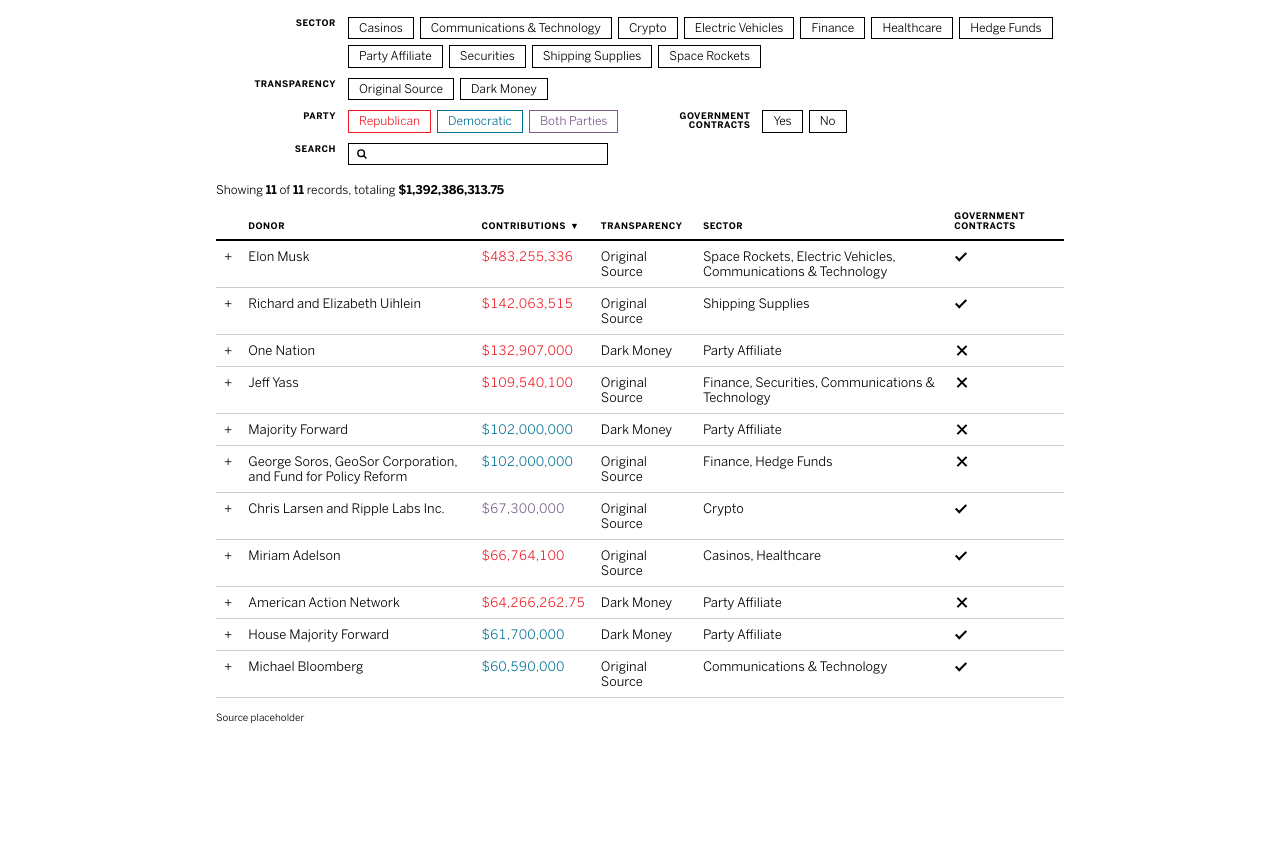
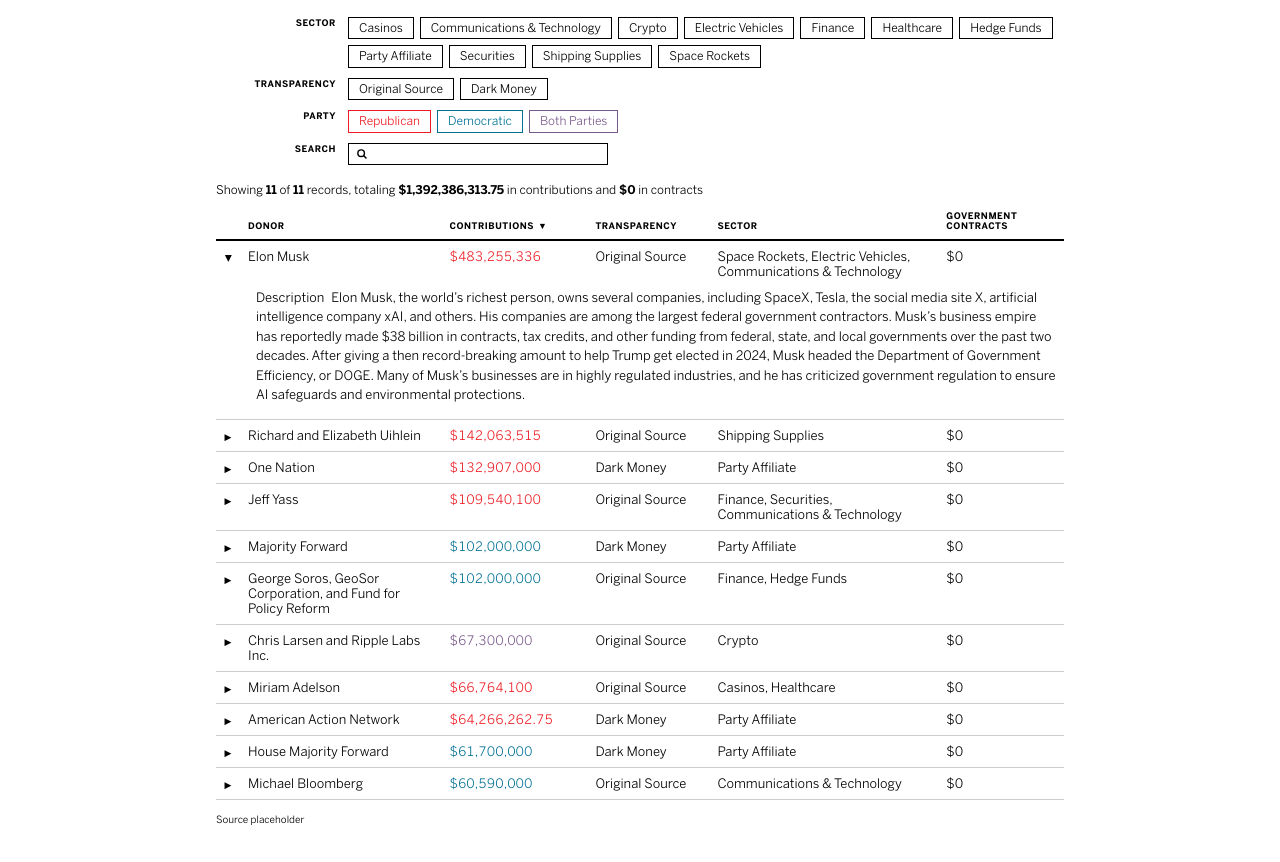
Before and after one commit to zhangj-brennan/mip_top_100_2026, a plain HTML site: page index.html in a window 1280 px wide. Shown: the part 72-934 px from the top of the page. Before the commit the page ends 836 px from the top, so only its background shows below. Drawn offline with Linux system fonts and the light colour scheme.

Commit message:
Open top donor on load, $0 government contracts, contracts total, arrow toggles
- Top donor's description opens on load
- Remove Yes/No contracts filter and placeholder check marks
- Government Contracts set to 0 in the CSV and shown as dollars
- Count line shows contributions and contracts totals
- Sideways/down arrows replace +/− row toggles

Co-Authored-By: Claude Opus 5.5 <noreply@anthropic.com>

```diff
--- a/Top 100 page draft.csv
+++ b/Top 100 page draft.csv
@@ -1,12 +1,12 @@
 Donor,Contributions,Party Supported,Transparency,Sector tag 1,Sector tag 2 ,Sector tag 3,Government Contracts,Description
-Elon Musk,483255336.00,Republican,Original Source,Space Rockets,Electric Vehicles,Communications & Technology,,"Elon Musk, the world’s richest person, owns several companies, including SpaceX, Tesla, the social media site X, artificial intelligence company xAI, and others. His companies are among the largest federal government contractors. Musk’s business empire has reportedly made $38 billion in contracts, tax credits, and other funding from federal, state, and local governments over the past two decades. After giving a then record-breaking amount to help Trump get elected in 2024, Musk headed the Department of Government Efficiency, or DOGE. Many of Musk’s businesses are in highly regulated industries, and he has criticized government regulation to ensure AI safeguards and environmental protections. "
-Richard and Elizabeth Uihlein,142063515.00,Republican,Original Source,Shipping Supplies,,,,"Richard and Elizabeth Uihlein own Uline Inc., which sells shipping and packaging supplies. The couple and their super PAC Restoration of America support conservative causes like opposition to abortion and cannabis legalization. They are among Trump’s most generous supporters, and have supported other groups and candidates associated with the election denial movement. In addition to their federal giving this year, they donated $40 million to the Wisconsin Republican Party, which boosted unsuccessful gubernatorial candidate Tom Tiffany, and $17 million in support of a voter ID initiative in California."
-Jeff Yass,109540100.00,Republican,Original Source,Finance,Securities,Communications & Technology,,"Jeff Yass is managing director of Susquehanna International Group, a market making firm and major investor in TikTok. He is a top donor to the fiscally conservative Club for Growth and advocates for school vouchers. Yass reportedly advocated against legislation to ban TikTok in the U.S. Trump changed his position to oppose the ban after meeting with Yass. Susquehanna may also have invested in Trump’s Truth Social. "
-One Nation,132907000.00,Republican,Dark Money,Party Affiliate,,,,"One Nation is the dark money arm of SLF PAC, also known as the Senate Leadership Fund, the main super PAC affiliated with Republican Senate leadership."
-Majority Forward,102000000.00,Democratic,Dark Money,Party Affiliate,,,,"Majority forward is the dark money arm of SMP, or the Senate Majority Project, the main super PAC affiliated with Democratic Senate leadership."
-"George Soros, GeoSor Corporation, and Fund for Policy Reform",102000000.00,Democratic,Original Source,Finance,Hedge Funds,,,George Soros is an investor and the founder of the philanthropic network Open Society Foundations. His 2026 political giving came through Geosor Corporation and the Fund for Policy Reform. Soros supports Democratic candidates and left-leaning causes like abortion rights and voting access.
-Chris Larsen and Ripple Labs Inc.,67300000.00,Both Parties ,Original Source,Crypto,,,,"Chris Larsen, co-founder and executive chairman of Ripple Labs, a cryptocurrency company. The Securities and Exchange Commission investigated and sued Ripple, winning a $125 million fine for securities law violations in 2024. Ripple gave $5 million to Trump’s second inauguration in 2025. Under the second Trump administration, the SEC has relaxed its attempts to regulate crypto, and the agency even argued to reduce its $125 million fine against Ripple to $50 million."
-Miriam Adelson,66764100.00,Republican,Original Source,Casinos,Healthcare,,,"Miriam Adelson is majority owner of the Las Vegas Sands casino and runs a drug abuse treatment clinic. Along with her late husband Sheldon, Adelson was one of the biggest boosters of Trump’s 2016 presidential bid. She is a supporter of right-wing politics in Israel and has advised Trump on pro-Israel policies."
-American Action Network,64266262.75,Republican,Dark Money,Party Affiliate,,,,"American Action Network is the dark money arm of CLF, or Congressional Leadership Fund, the main super PAC affiliated with Republican House leadership."
-House Majority Forward,61700000.00,Democratic,Dark Money,Party Affiliate,,,,"House Majority Forward is the dark money arm of HMP, also known as the House Majority Project, the main super PAC affiliated with Democratic House leadership."
-Michael Bloomberg,60590000.00,Democratic,Original Source,Communications & Technology,,,,"Michael Bloomberg is the co-founder and majority owner of Bloomberg LP, a financial data, software, and media company. The former mayor of New York City, he spent $1 billion on his own 2020 presidential campaign. He supports gun control, public health, and environmental regulation, among other left-leaning causes."
+Elon Musk,483255336.00,Republican,Original Source,Space Rockets,Electric Vehicles,Communications & Technology,0,"Elon Musk, the world’s richest person, owns several companies, including SpaceX, Tesla, the social media site X, artificial intelligence company xAI, and others. His companies are among the largest federal government contractors. Musk’s business empire has reportedly made $38 billion in contracts, tax credits, and other funding from federal, state, and local governments over the past two decades. After giving a then record-breaking amount to help Trump get elected in 2024, Musk headed the Department of Government Efficiency, or DOGE. Many of Musk’s businesses are in highly regulated industries, and he has criticized government regulation to ensure AI safeguards and environmental protections. "
+Richard and Elizabeth Uihlein,142063515.00,Republican,Original Source,Shipping Supplies,,,0,"Richard and Elizabeth Uihlein own Uline Inc., which sells shipping and packaging supplies. The couple and their super PAC Restoration of America support conservative causes like opposition to abortion and cannabis legalization. They are among Trump’s most generous supporters, and have supported other groups and candidates associated with the election denial movement. In addition to their federal giving this year, they donated $40 million to the Wisconsin Republican Party, which boosted unsuccessful gubernatorial candidate Tom Tiffany, and $17 million in support of a voter ID initiative in California."
+Jeff Yass,109540100.00,Republican,Original Source,Finance,Securities,Communications & Technology,0,"Jeff Yass is managing director of Susquehanna International Group, a market making firm and major investor in TikTok. He is a top donor to the fiscally conservative Club for Growth and advocates for school vouchers. Yass reportedly advocated against legislation to ban TikTok in the U.S. Trump changed his position to oppose the ban after meeting with Yass. Susquehanna may also have invested in Trump’s Truth Social. "
+One Nation,132907000.00,Republican,Dark Money,Party Affiliate,,,0,"One Nation is the dark money arm of SLF PAC, also known as the Senate Leadership Fund, the main super PAC affiliated with Republican Senate leadership."
+Majority Forward,102000000.00,Democratic,Dark Money,Party Affiliate,,,0,"Majority forward is the dark money arm of SMP, or the Senate Majority Project, the main super PAC affiliated with Democratic Senate leadership."
+"George Soros, GeoSor Corporation, and Fund for Policy Reform",102000000.00,Democratic,Original Source,Finance,Hedge Funds,,0,George Soros is an investor and the founder of the philanthropic network Open Society Foundations. His 2026 political giving came through Geosor Corporation and the Fund for Policy Reform. Soros supports Democratic candidates and left-leaning causes like abortion rights and voting access.
+Chris Larsen and Ripple Labs Inc.,67300000.00,Both Parties ,Original Source,Crypto,,,0,"Chris Larsen, co-founder and executive chairman of Ripple Labs, a cryptocurrency company. The Securities and Exchange Commission investigated and sued Ripple, winning a $125 million fine for securities law violations in 2024. Ripple gave $5 million to Trump’s second inauguration in 2025. Under the second Trump administration, the SEC has relaxed its attempts to regulate crypto, and the agency even argued to reduce its $125 million fine against Ripple to $50 million."
+Miriam Adelson,66764100.00,Republican,Original Source,Casinos,Healthcare,,0,"Miriam Adelson is majority owner of the Las Vegas Sands casino and runs a drug abuse treatment clinic. Along with her late husband Sheldon, Adelson was one of the biggest boosters of Trump’s 2016 presidential bid. She is a supporter of right-wing politics in Israel and has advised Trump on pro-Israel policies."
+American Action Network,64266262.75,Republican,Dark Money,Party Affiliate,,,0,"American Action Network is the dark money arm of CLF, or Congressional Leadership Fund, the main super PAC affiliated with Republican House leadership."
+House Majority Forward,61700000.00,Democratic,Dark Money,Party Affiliate,,,0,"House Majority Forward is the dark money arm of HMP, also known as the House Majority Project, the main super PAC affiliated with Democratic House leadership."
+Michael Bloomberg,60590000.00,Democratic,Original Source,Communications & Technology,,,0,"Michael Bloomberg is the co-founder and majority owner of Bloomberg LP, a financial data, software, and media company. The former mayor of New York City, he spent $1 billion on his own 2020 presidential campaign. He supports gun control, public health, and environmental regulation, among other left-leaning causes."
--- a/index.html
+++ b/index.html
@@ -21,15 +21,9 @@
       <span class="filters-label" id="transparency-label">TRANSPARENCY</span>
       <div class="filter-buttons" id="transparency-filters" role="group" aria-labelledby="transparency-label"></div>
     </div>
-    <div class="filters-row">
-      <div class="filters">
-        <span class="filters-label" id="party-label">PARTY</span>
-        <div class="filter-buttons" id="party-filters" role="group" aria-labelledby="party-label"></div>
-      </div>
-      <div class="filters">
-        <span class="filters-label" id="contracts-label">GOVERNMENT CONTRACTS</span>
-        <div class="filter-buttons" id="contracts-filters" role="group" aria-labelledby="contracts-label"></div>
-      </div>
+    <div class="filters">
+      <span class="filters-label" id="party-label">PARTY</span>
+      <div class="filter-buttons" id="party-filters" role="group" aria-labelledby="party-label"></div>
     </div>
     <div class="filters search-row">
       <label class="filters-label" for="search">SEARCH</label>
@@ -92,19 +86,7 @@ const openRows = new Set();
    - the "Sector tag N" columns, merged into one column headed "Sector";
    - "Description", whose text (with its header) appears in the row that opens under each donor. */
 const SECTOR_LABEL = "Sector";
-const CHECK_PLACEHOLDER = true;
-const hasContract = r => CHECK_PLACEHOLDER ? r.__placeholderContract : (r["Government Contracts"] || "") !== "";
 
-/* PLACEHOLDER: randomly mark half the rows Yes and half No (re-drawn on every page load) */
-function assignPlaceholderContracts(rows) {
-  const order = rows.map((_, i) => i);
-  for (let i = order.length - 1; i > 0; i--) {
-    const j = Math.floor(Math.random() * (i + 1));
-    [order[i], order[j]] = [order[j], order[i]];
-  }
-  const yes = new Set(order.slice(0, Math.ceil(rows.length / 2)));
-  rows.forEach((r, i) => { r.__placeholderContract = yes.has(i); });
-}
 function buildColumns(headers, rows) {
   const sectorCols = headers.filter(h => /^sector tag/i.test(h));
   rows.forEach(r => { r.__sectors = sectorCols.map(h => r[h]).filter(Boolean); });
@@ -116,7 +98,7 @@ function buildColumns(headers, rows) {
       if (h === sectorCols[0]) cols.push({ key: "__sectors", label: SECTOR_LABEL, type: "tags" });
       return;
     }
-    cols.push({ key: h, label: h, type: h === "Contributions" ? "money" : h === "Party Supported" ? "party" : h === "Government Contracts" ? "check" : "text" });
+    cols.push({ key: h, label: h, type: h === "Contributions" ? "money" : h === "Party Supported" ? "party" : h === "Government Contracts" ? "dollars" : "text" });
   });
   return cols;
 }
@@ -140,12 +122,10 @@ function renderCell(r, col) {
     const v = r[col.key], cls = partyClass(v);
     return `<td class="stack party" data-label="${label}"><span class="party-name ${cls}">${highlight(v, query)}</span></td>`;
   }
-  if (col.type === "check") {
-    /* PLACEHOLDER: the CSV column is empty, so rows are randomly marked yes/no for now.
-       Set CHECK_PLACEHOLDER to false to check only rows with a value in the CSV
-       */
-    const checked = hasContract(r);
-    return `<td class="stack check-cell" data-label="${label}">${checked ? `<span class="check" role="img" aria-label="Yes"></span>` : `<span class="cross" role="img" aria-label="No"></span>`}</td>`;
+  if (col.type === "dollars") {
+    /* Dollar amount from the CSV, plain black, not sortable; summed separately in the count line */
+    const v = r[col.key];
+    return `<td class="stack" data-label="${label}">${v === "" ? "" : money(parseFloat(v.replace(/[$,]/g, "")) || 0)}</td>`;
   }
   const cls = col.key === "Donor" ? "donor" : "stack";
   return `<td class="${cls}" data-label="${label}">${highlight(r[col.key], query)}</td>`;
@@ -172,7 +152,7 @@ function render() {
   const body = rows.length ? rows.map(r => {
     const id = DATA.indexOf(r), open = openRows.has(id) || (q && r.Description.toLowerCase().includes(q));
     return `<tr class="main${open ? " open" : ""}" data-id="${id}" aria-expanded="${open}">
-        <td class="toggle">${open ? "−" : "+"}</td>${COLUMNS.map(c => renderCell(r, c)).join("")}
+        <td class="toggle"><span class="arrow-toggle${open ? " open" : ""}" aria-hidden="true">▶</span></td>${COLUMNS.map(c => renderCell(r, c)).join("")}
       </tr>
       <tr class="desc"${open ? "" : " hidden"}><td colspan="${ncol}"><strong>Description</strong> ${highlight(r.Description, query)}</td></tr>`;
   }).join("") : `<tr><td class="empty" colspan="${ncol}">No match</td></tr>`;
@@ -180,8 +160,14 @@ function render() {
   /* Total of the amounts in the rows currently shown */
   const moneyCol = COLUMNS.find(c => c.type === "money");
   const total = moneyCol ? rows.reduce((sum, r) => sum + cellValue(r, moneyCol), 0) : 0;
+  /* Total of the Government Contracts column in the rows currently shown */
+  const dollarsCol = COLUMNS.find(c => c.type === "dollars");
+  const contractsTotal = dollarsCol
+    ? rows.reduce((sum, r) => sum + (parseFloat((r[dollarsCol.key] || "").replace(/[$,]/g, "")) || 0), 0)
+    : 0;
   document.getElementById("count").innerHTML =
-    `Showing <strong>${rows.length}</strong> of <strong>${DATA.length}</strong> records, totaling <strong>${money(Math.round(total * 100) / 100)}</strong>`;
+    `Showing <strong>${rows.length}</strong> of <strong>${DATA.length}</strong> records, totaling <strong>${money(Math.round(total * 100) / 100)}</strong> in contributions` +
+    (dollarsCol ? ` and <strong>${money(Math.round(contractsTotal * 100) / 100)}</strong> in contracts` : "");
   document.getElementById("table-wrap").innerHTML = `<table><thead>${head}</thead><tbody>${body}</tbody></table>`;
 }
 
@@ -192,8 +178,6 @@ const FILTERS = [
   { id: "sector-filters",       values: r => r.__sectors, alphabetical: true },
   { id: "transparency-filters", values: r => [r["Transparency"]].filter(Boolean) },
   { id: "party-filters",        values: r => [r["Party Supported"]].filter(Boolean), colored: true },
-  /* Fixed Yes/No buttons, so both show even while every row is checked */
-  { id: "contracts-filters",    values: r => [hasContract(r) ? "Yes" : "No"], options: ["Yes", "No"] },
 ];
 const activeFilters = {};
 
@@ -248,10 +232,14 @@ fetch(encodeURI(CSV_FILE), { cache: "no-cache" })
   .then(res => { if (!res.ok) throw new Error(`Could not load ${CSV_FILE} (${res.status})`); return res.text(); })
   .then(text => {
     DATA = parseCSV(text);
-    if (CHECK_PLACEHOLDER) assignPlaceholderContracts(DATA);
     COLUMNS = buildColumns(Object.keys(DATA[0] || {}).filter(k => !k.startsWith("__")), DATA); /* "__" fields are internal, not CSV columns */
     const moneyCol = COLUMNS.find(c => c.type === "money");
     if (moneyCol) { sortKey = moneyCol.key; sortDir = -1; } /* open sorted by amount, most to least */
+    /* Open the description of the top donor (largest amount) on load */
+    const first = moneyCol
+      ? DATA.reduce((best, r) => cellValue(r, moneyCol) > cellValue(best, moneyCol) ? r : best, DATA[0])
+      : DATA[0];
+    if (first) openRows.add(DATA.indexOf(first));
     renderFilters();
     render();
   })
--- a/style.css
+++ b/style.css
@@ -73,12 +73,6 @@ h1 {
   align-items: flex-start;   /* label lines up with the first row of buttons */
   gap: 12px;
   margin-bottom: 10px;
-}
-/* Two filter groups side by side (PARTY and GOVERNMENT CONTRACTS); stacks if there's no room */
-.filters-row {
-  display: flex;
-  flex-wrap: wrap;
-  column-gap: 12px;
 }
 .filters-label {
   flex: none;
@@ -194,6 +188,9 @@ tr.main { cursor: pointer; }
 tr.main:hover { background: #f5f5f5; } /* on the row, not the cells, so the gaps between cells on phones are filled too */
 tr.main.open td { border-bottom-color: transparent; }
 td.toggle { width: 24px; text-align: center; font-family: "Benton"; }
+/* Sideways arrow when closed, turns to point down when open */
+.arrow-toggle { display: inline-block; font-size: 9px; line-height: 1; transition: transform 120ms ease; }
+.arrow-toggle.open { transform: rotate(90deg); }
 tr.desc td strong { font-family: "Benton"; font-weight: normal; margin-right: 4px; }
 tr.desc td {
   padding: 0 8px 14px 40px;
@@ -239,40 +236,6 @@ td.empty { text-align: center; padding: 20px 8px; }
   tr.main:not(.open) { border-bottom: 1px solid var(--rule); }
 }
 
-/* Government Contracts: a check mark when yes, an X when no */
-.check {
-  display: inline-block;
-  width: 6px;
-  height: 11px;
-  margin-left: 4px;
-  border: solid #000;
-  border-width: 0 2px 2px 0;
-  transform: rotate(45deg);
-}
-
-/* X for no: same 2px black stroke as the check mark */
-.cross {
-  display: inline-block;
-  position: relative;
-  width: 13px;
-  height: 13px;
-  margin-left: 1px;
-  vertical-align: -2px;
-}
-.cross::before,
-.cross::after {
-  content: "";
-  position: absolute;
-  left: 50%;
-  top: 0;
-  width: 2px;
-  height: 100%;
-  margin-left: -1px;
-  background: #000;
-}
-.cross::before { transform: rotate(45deg); }
-.cross::after { transform: rotate(-45deg); }
-
 /* ---------------- Draft banner, sticks to the top while scrolling (remove before publishing) ---------------- */
 .draft-banner {
   position: sticky;
```
